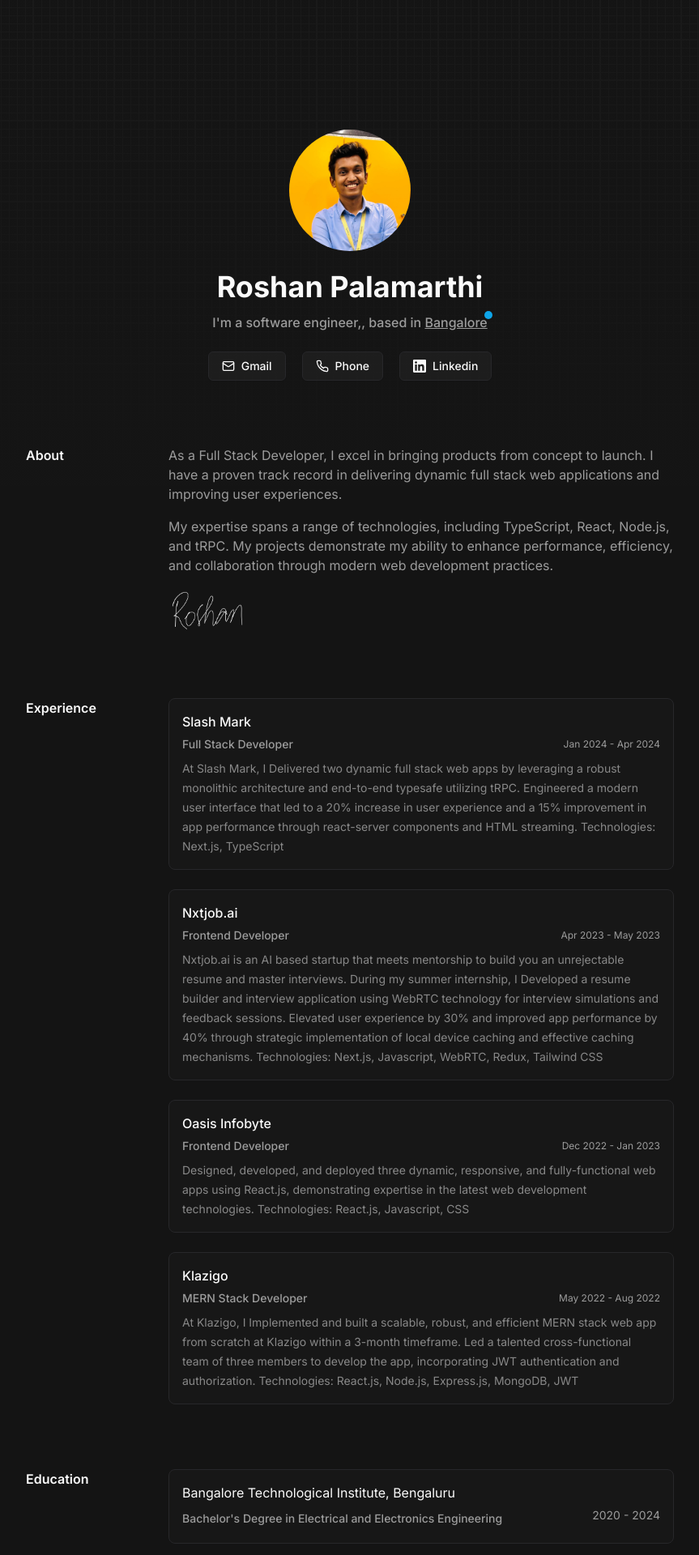
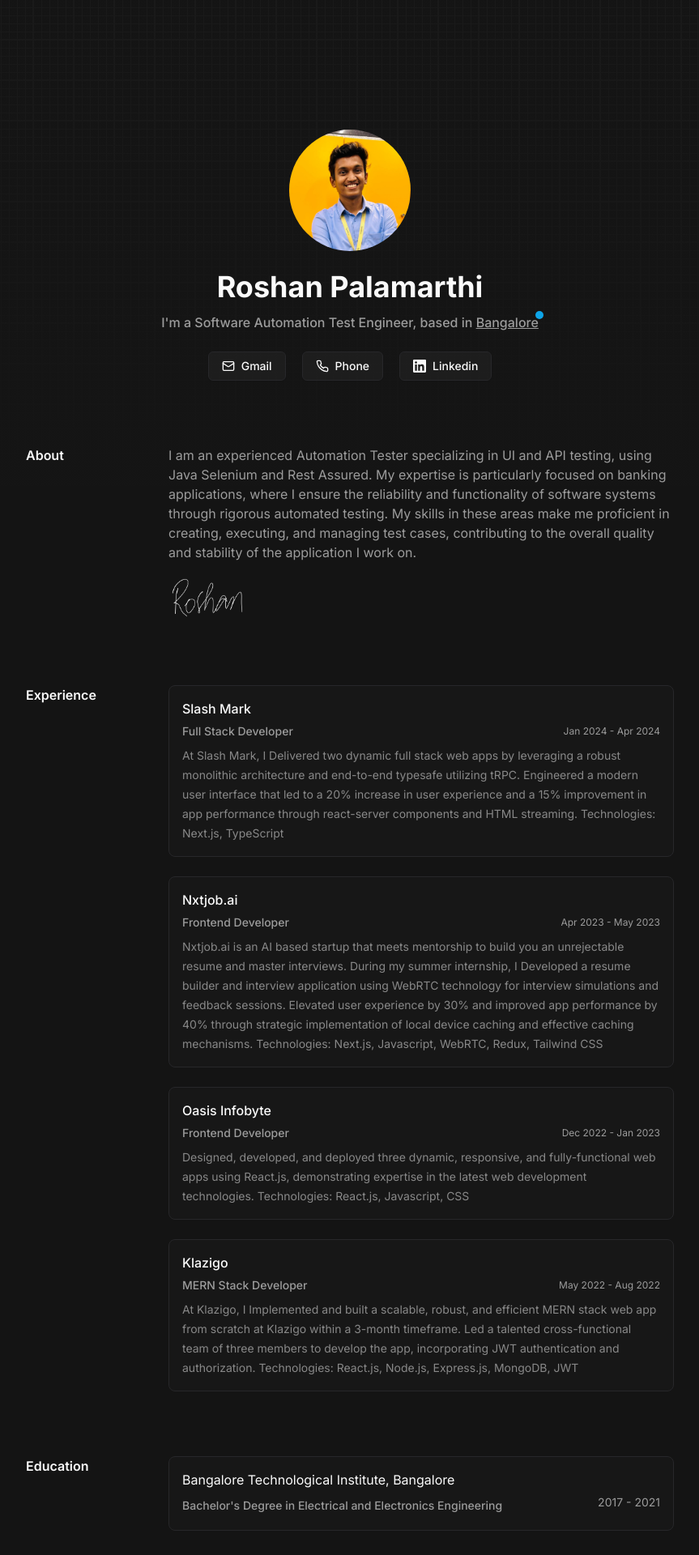
Before and after one commit to roshansai207/minimal-portfolio, a Next.js app: page / in a window 1280 px wide. Shown: the top 1920 px of the page at 81% size, without its empty margins (208-1071 px from the left). Built offline with nearby package versions, Linux system fonts and the light colour scheme.

Commit message:
updated about,education,intro.ts

```diff
--- a/src/constants/about.ts
+++ b/src/constants/about.ts
@@ -1,4 +1,3 @@
 export const ABOUT: string[] = [
-  'As a Full Stack Developer, I excel in bringing products from concept to launch. I have a proven track record in delivering dynamic full stack web applications and improving user experiences.',
-  'My expertise spans a range of technologies, including TypeScript, React, Node.js, and tRPC. My projects demonstrate my ability to enhance performance, efficiency, and collaboration through modern web development practices.',
+  'I am an experienced Automation Tester specializing in UI and API testing, using Java Selenium and Rest Assured. My expertise is particularly focused on banking applications, where I ensure the reliability and functionality of software systems through rigorous automated testing. My skills in these areas make me proficient in creating, executing, and managing test cases, contributing to the overall quality and stability of the application I work on.',
 ];
--- a/src/constants/education.ts
+++ b/src/constants/education.ts
@@ -10,8 +10,8 @@ export const educationSchema = z.object({
 export const EDUCATION: z.infer<typeof educationSchema>[] = [
   {
     id: 1,
-    college: 'Bangalore Technological Institute, Bengaluru',
-    branch: "Bachelor's Degree in Electrical and Electronics Engineering",
-    duration: '2020 - 2024',
+    college: 'Bangalore Technological Institute, Bangalore',
+    branch: "Bachelor's Degree in Electrical and Communication Engineering",
+    duration: '2017 - 2021',
   },
 ];
--- a/src/constants/intro.ts
+++ b/src/constants/intro.ts
@@ -3,11 +3,11 @@ import { Mail, Phone } from 'lucide-react';
 
 export const INTRO = {
   name: 'Roshan Palamarthi',
-  role: "I'm a software engineer,",
+  role: "I'm a Software Automation Test Engineer",
   description: 'Passionate programmer, Self-taught Developer, Open Source Contributor',
   location: {
     value: 'Bangalore',
-    href: 'https://www.google.com/maps/place/Chirala',
+    href: 'https://www.google.com/maps/place/Bengaluru',
     coordinates: [12.9716, 77.5946] as const,
   },
   profilePic: {
@@ -18,7 +18,7 @@ export const INTRO = {
     {
       icon: LinkedIn,
       label: 'linkedin',
-      href: 'https://www.linkedin.com/in/rahul-palamarthi',
+      href: 'https://www.linkedin.com/in/roshan-sai',
     },
   ],
 
@@ -26,14 +26,14 @@ export const INTRO = {
     {
       icon: Mail,
       label: 'gmail',
-      href: 'mailto:rahulpalamarthi@gmail.com',
-      value: 'rahulpalamarthi@gmail.com',
+      href: 'mailto:roshansai207@gmail.com',
+      value: 'roshansai207@gmail.com',
     },
     {
       icon: Phone,
       label: 'phone',
-      href: 'tel:+919515989271',
-      value: '+919515989271',
+      href: 'tel:+918861688207',
+      value: '+918861688207',
     },
   ],
 };
```
